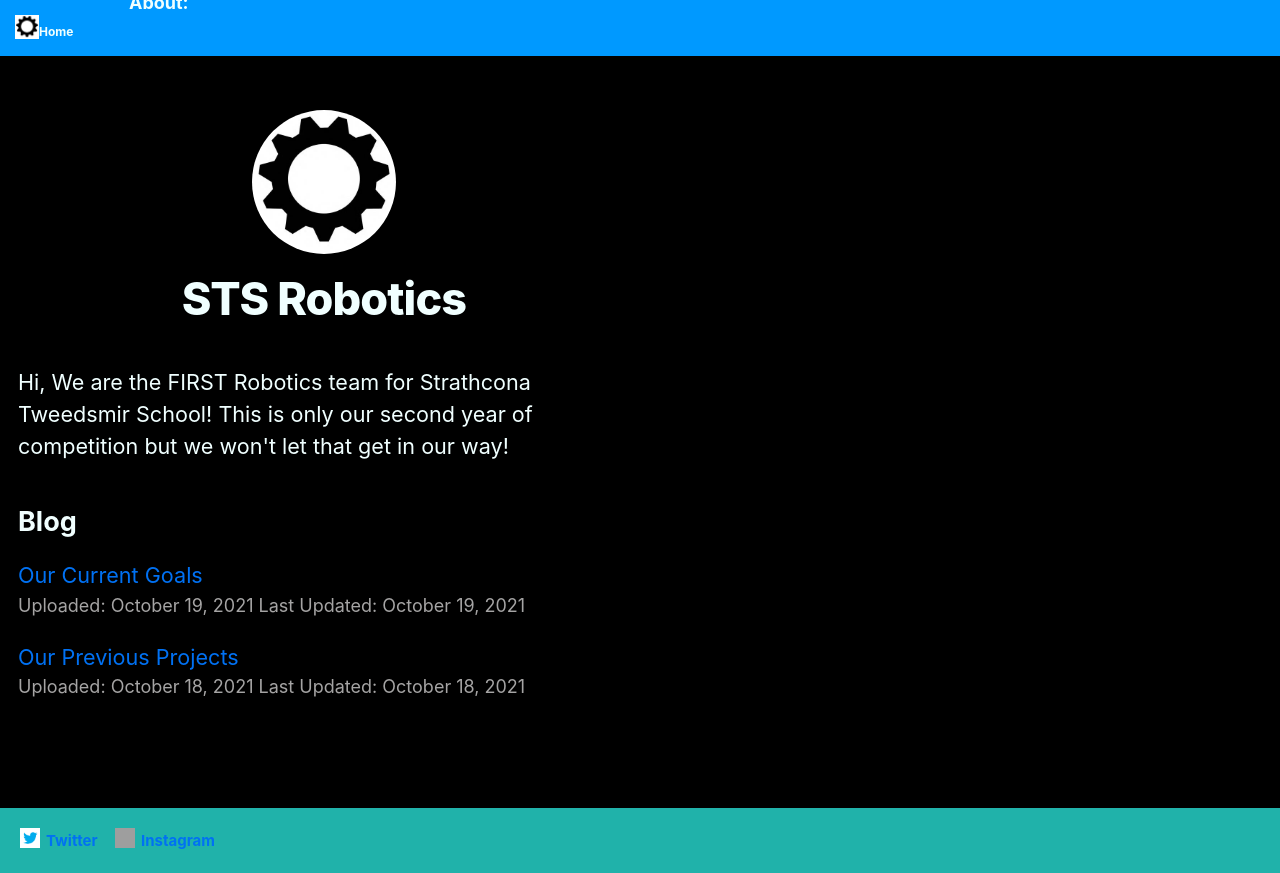
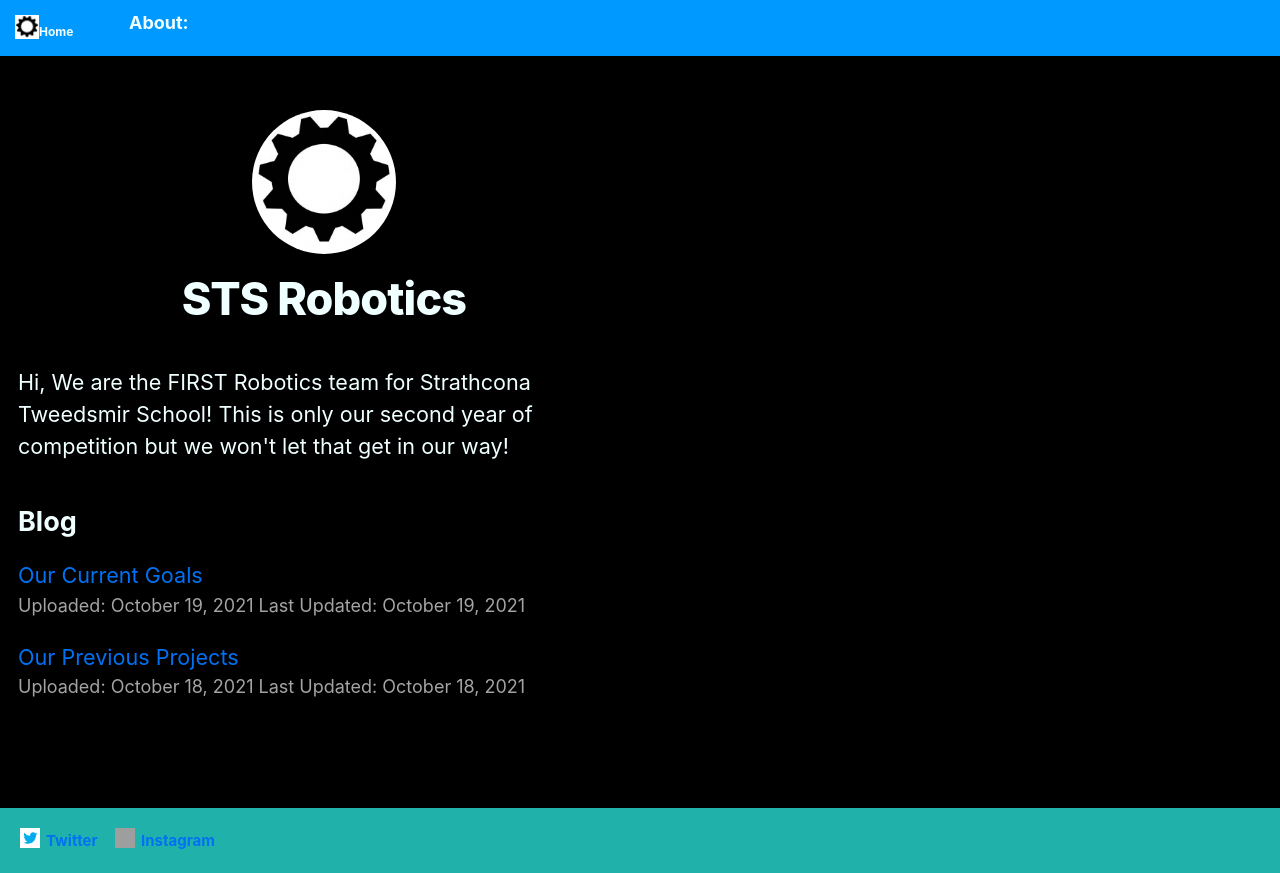
Before and after one commit to Moop3334/nextjs-blog, a Next.js app: page / in a window 1280 px wide. Built offline with nearby package versions, Linux system fonts and the light colour scheme; grey boxes are pictures that could not be loaded.

Commit message:
Upadted NavBar [up3]
I changed the margin from -10 to -26 when I should have changed it to -6 bruh

```diff
--- a/styles/utils.module.css
+++ b/styles/utils.module.css
@@ -34,7 +34,7 @@
   .navTxt {
     font-size: 18px;
     padding: 0;
-    margin: -26px auto auto 24px;
+    margin: -6px auto auto 24px;
   }
 
   .navImg {
```
